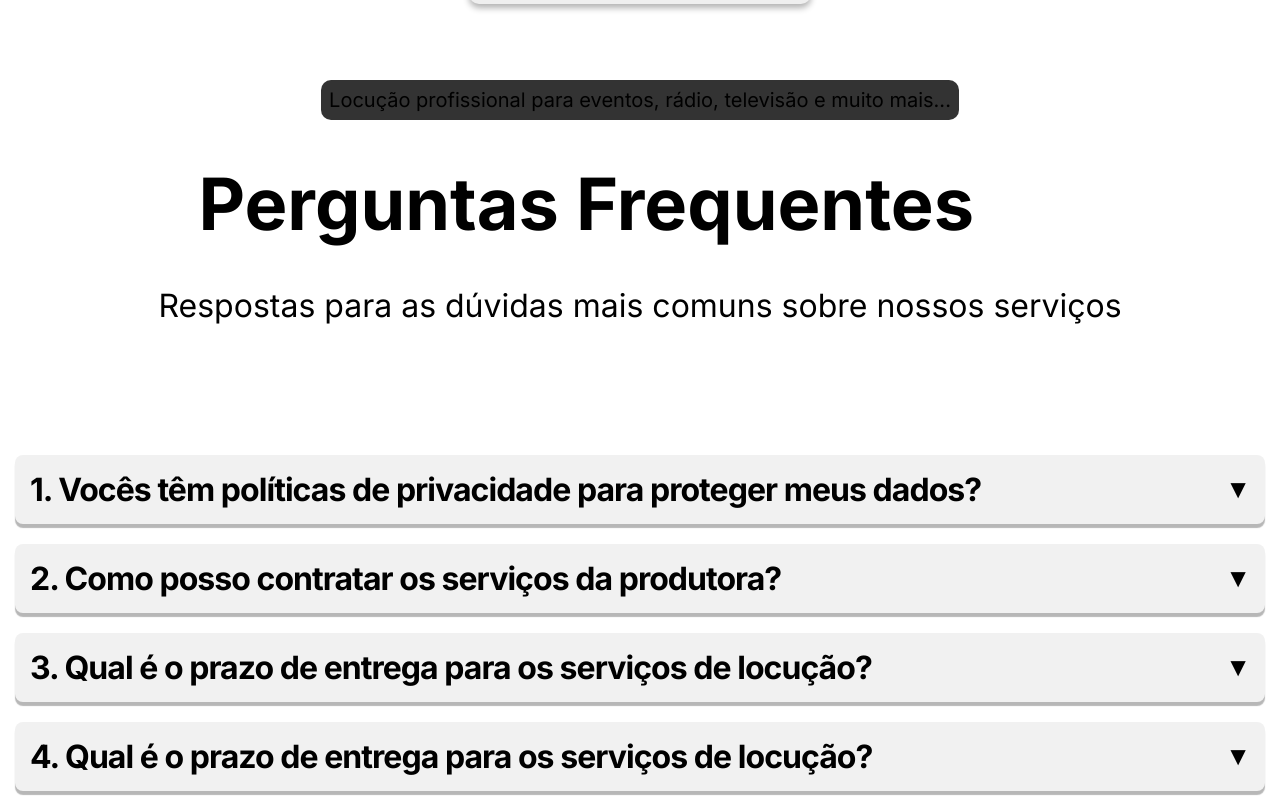
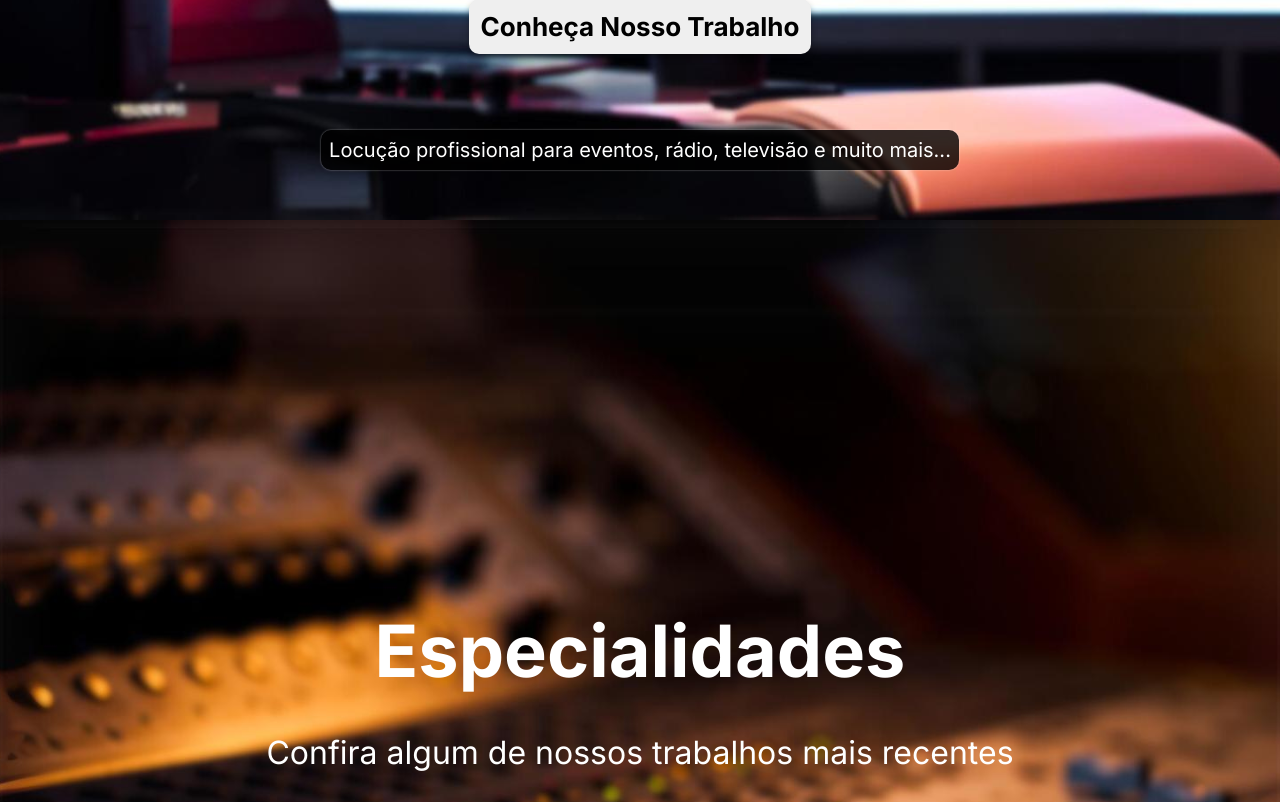
Before and after one commit to LucasJoseArantes/LandingPage-DMVoz, a React (Vite) app: page / in a window 1280 px wide. Shown: the part 680-1482 px from the top of the page. Built offline with nearby package versions, Linux system fonts and the light colour scheme.

Commit message:
CREATE: Section Costumer

```diff
--- a/src/app.jsx
+++ b/src/app.jsx
@@ -5,16 +5,21 @@ import Header from './components/header';
 import SectionOne from './components/sectionOne';
 import SectionFAQ from './components/sectionFAQ';
 import SectionContact from './components/sectionContact';
+import SectionCustomer from './components/sectionCustomer';
+
 
 function App() {
     return (
         <div className='mainContainer'>
-            <div className='image-container'>
+            <div className='image-container imageOne'>
                 <Header />
                 <SectionOne />
             </div>
+            <div className='image-container imageCostumer'>
+                <SectionCustomer />
+            </div>
             <SectionFAQ />
-            <SectionContact />
+                <SectionContact />
             <Footer />
         </div>
     );
--- a/src/components/sectionContact.jsx
+++ b/src/components/sectionContact.jsx
@@ -1,5 +1,5 @@
 import React from 'react';
-import '../styles/sectionContact.css'; // Certifique-se de que este caminho corresponde ao seu projeto
+import '../styles/sectionContact.css';
 
 const SectionContact = () => {
     return (
--- /dev/null
+++ b/src/components/sectionCustomer.jsx
@@ -0,0 +1,13 @@
+import React from 'react';
+import TitleSubtitle from './titleSubtitle';
+import '../styles/sectionCustomer.css';
+
+const Customer = () => {
+    return (
+        <section className='sectionCustomer'>
+            <TitleSubtitle title="Especialidades" subtitle="Confira algum de nossos trabalhos mais recentes"/>
+        </section>
+    );
+};
+
+export default Customer;
--- a/src/styles/app.css
+++ b/src/styles/app.css
@@ -16,7 +16,7 @@
 }
 
 
-.sectionOne, .faqSection, .sectionContact {
+.sectionOne, .faqSection, .sectionContact, .sectionCustomer {
     display: flex;
     justify-content: center;
     align-items: center;
@@ -25,6 +25,7 @@
     width: 1400px;
     align-self: end;
     align-self: center;
+    text-align: center;
 }
 
 section h2{
@@ -39,3 +40,15 @@ section h2{
     line-height: 120%;
     text-align: center;
 }
+
+.image-container {
+    color: white;
+    display: flex;
+    justify-content: center;
+    align-items: center;
+    height: 900px;
+    width: 100%;
+    background-size: cover;
+    background-repeat: no-repeat;
+    background-position: center;
+}
--- /dev/null
+++ b/src/styles/sectionCustomer.css
@@ -0,0 +1,3 @@
+.imageCostumer{
+    background-image: url('../assets/images/sectionCostumer/costumerBgd.png');
+}
```
Also changed, not shown: src/assets/images/sectionCostumer/costumerBgd.png (added).
